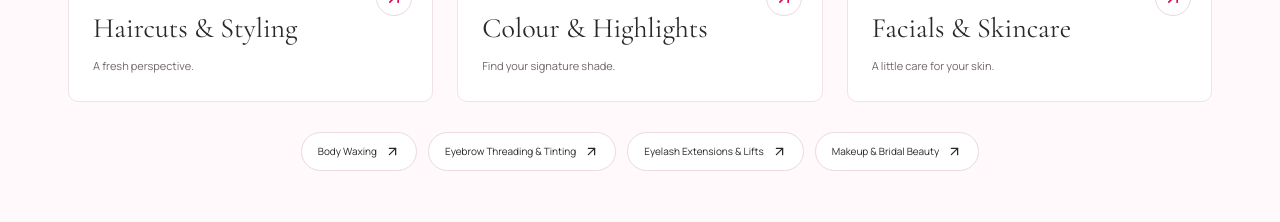
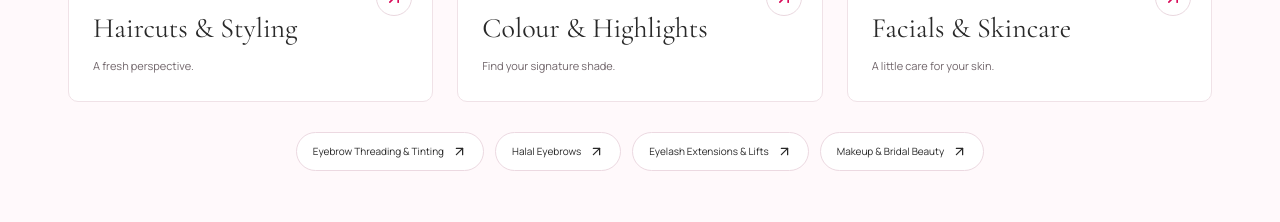
Before and after one commit to bookmeherhairandbeauty/meherhairandbeauty, a React (Vite) app: page / in a window 1280 px wide. Shown: the part 1600-1822 px from the top of the page. Built offline with nearby package versions, Linux system fonts and the light colour scheme.

Commit message:
Update Home.jsx

```diff
--- a/src/pages/Home.jsx
+++ b/src/pages/Home.jsx
@@ -156,12 +156,12 @@ export default function Home() {
           </div>
           <div className="category-links">
             {[
-              ["waxing", "Body Waxing"],
-              ["threading", "Eyebrow Threading & Tinting"],
-              ["lashes", "Eyelash Extensions & Lifts"],
-              ["makeup", "Makeup & Bridal Beauty"],
-            ].map(([id, label]) => (
-              <Link to={`/services?category=${id}`} key={id}>
+              ["/services?category=threading", "Eyebrow Threading & Tinting"],
+              ["/services?category=threading&q=Halal%20Eyebrows", "Halal Eyebrows"],
+              ["/services?category=lashes", "Eyelash Extensions & Lifts"],
+              ["/services?category=makeup", "Makeup & Bridal Beauty"],
+            ].map(([to, label]) => (
+              <Link to={to} key={label}>
                 {label}
                 <ArrowUpRight size={15} />
               </Link>
```
